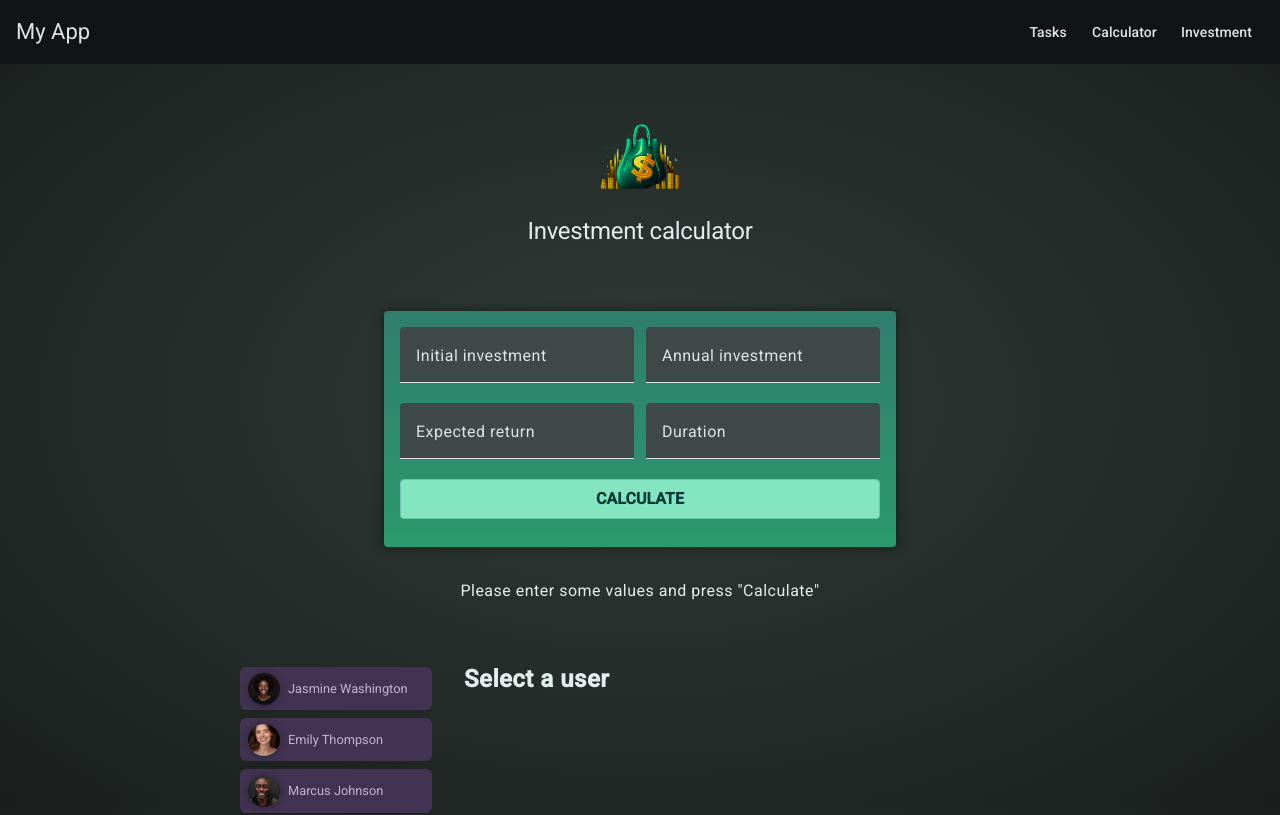
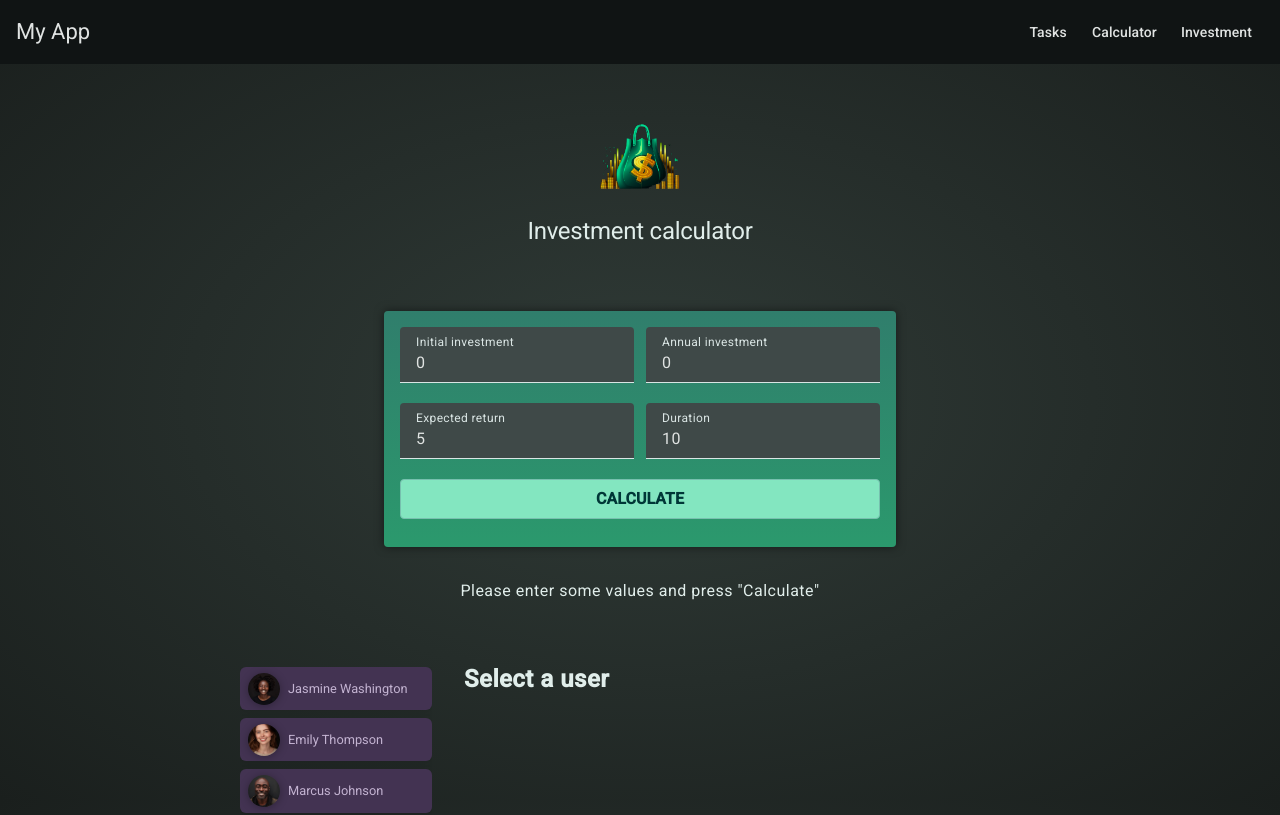
Before and after one commit to jlavie/tasks-app, an Angular app: page /investment in a window 1280 px wide. Shown: the top 815 px of the page. Built offline with nearby package versions, Linux system fonts and the light colour scheme.

Commit message:
change components tu use signals

```diff
--- a/src/app/investment/invest-form/invest-form.component.ts
+++ b/src/app/investment/invest-form/invest-form.component.ts
@@ -1,4 +1,4 @@
-import { Component, EventEmitter, output, Output } from '@angular/core';
+import { Component, output, signal } from '@angular/core';
 import { FormsModule } from '@angular/forms';
 import { MatButtonModule } from '@angular/material/button';
 import { MatFormFieldModule } from '@angular/material/form-field';
@@ -13,20 +13,20 @@ import { InvestmentData } from '../investment.model';
   styleUrl: './invest-form.component.scss'
 })
 export class InvestFormComponent {
-  @Output() calculate = new EventEmitter<InvestmentData>();
-  // calculate = output() => angular > 17.3
+  //@Output() calculate = new EventEmitter<InvestmentData>();
+  calculate = output<InvestmentData>() // => angular > 17.3
 
-  initialInvestment!: number;
-  annualInvestment!: number;
-  expectedReturn!: number;
-  duration!: number;
+  initialInvestment = signal(0);
+  annualInvestment = signal(0);
+  expectedReturn = signal(5);
+  duration = signal<number>(10);
 
   onSubmit() {
     this.calculate.emit({
-      initialInvestment: this.initialInvestment,
-			annualInvestment: this.annualInvestment,
-			expectedReturn: this.expectedReturn,
-      duration: this.duration
+      initialInvestment: this.initialInvestment(),
+			annualInvestment: this.annualInvestment(),
+			expectedReturn: this.expectedReturn(),
+      duration: this.duration()
     })
   }
 }
--- a/src/app/investment/invest-table/invest-table.component.html
+++ b/src/app/investment/invest-table/invest-table.component.html
@@ -1,4 +1,4 @@
-@if(!results) {
+@if(!results()) {
     <p class="center">Please enter some values and press "Calculate"</p>
 } @else {
     <table>
@@ -12,7 +12,7 @@
             </tr>
         </thead>
         <tbody>
-            @for (data of results; track data.year) {
+            @for (data of results(); track data.year) {
                 <tr>
                     <td>{{ data.year }}</td>
                     <td>{{ data.interest | currency:"EUR" }}</td>
--- a/src/app/investment/invest-table/invest-table.component.ts
+++ b/src/app/investment/invest-table/invest-table.component.ts
@@ -1,4 +1,4 @@
-import { Component, Input, input } from '@angular/core';
+import { Component, input } from '@angular/core';
 import { InvestmentResultsData } from '../investment.model';
 import { CurrencyPipe } from '@angular/common';
 
@@ -10,7 +10,7 @@ import { CurrencyPipe } from '@angular/common';
   styleUrl: './invest-table.component.scss'
 })
 export class InvestTableComponent {
-  // results = input() => using signals
-  @Input() results?: InvestmentResultsData[];
+  results = input<InvestmentResultsData[]>(); // => using signals
+  //@Input() results?: InvestmentResultsData[];
 
 }
--- a/src/app/investment/investment.component.html
+++ b/src/app/investment/investment.component.html
@@ -1,3 +1,3 @@
 <app-invest-header />
 <app-invest-form (calculate)="calculInvestment($event)" />
-<app-invest-table [results]="resultsData" />
+<app-invest-table [results]="resultsData()" />
--- a/src/app/investment/investment.component.ts
+++ b/src/app/investment/investment.component.ts
@@ -1,4 +1,4 @@
-import { Component } from '@angular/core';
+import { Component, signal } from '@angular/core';
 import { InvestHeaderComponent } from "./invest-header/invest-header.component";
 import { InvestFormComponent } from "./invest-form/invest-form.component";
 import { InvestTableComponent } from "./invest-table/invest-table.component";
@@ -12,7 +12,7 @@ import { InvestmentData, InvestmentResultsData } from './investment.model';
   styleUrl: './investment.component.scss'
 })
 export class InvestmentComponent {
-  resultsData?: InvestmentResultsData[];
+  resultsData = signal<InvestmentResultsData[] | undefined>(undefined);
 
   calculInvestment(investmentData: InvestmentData) {
     const investment = [];
@@ -35,6 +35,6 @@ export class InvestmentComponent {
         });
       }
 
-      this.resultsData = investment;
+      this.resultsData.set(investment);
 }
 }
```
